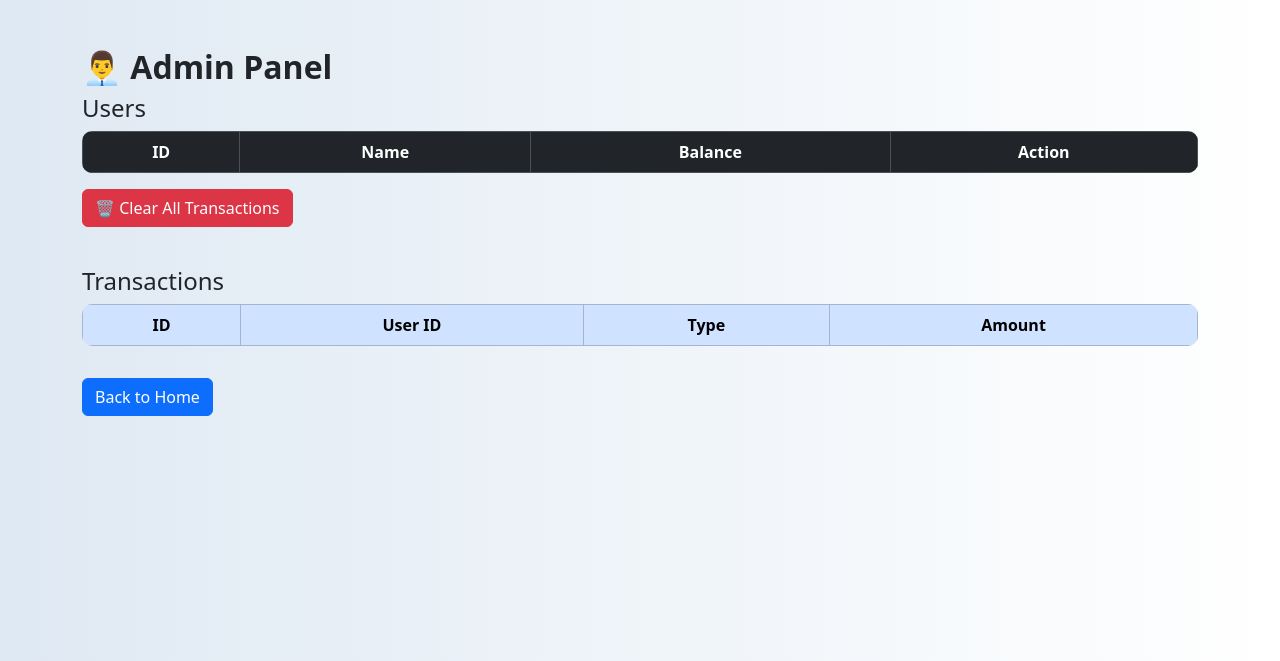
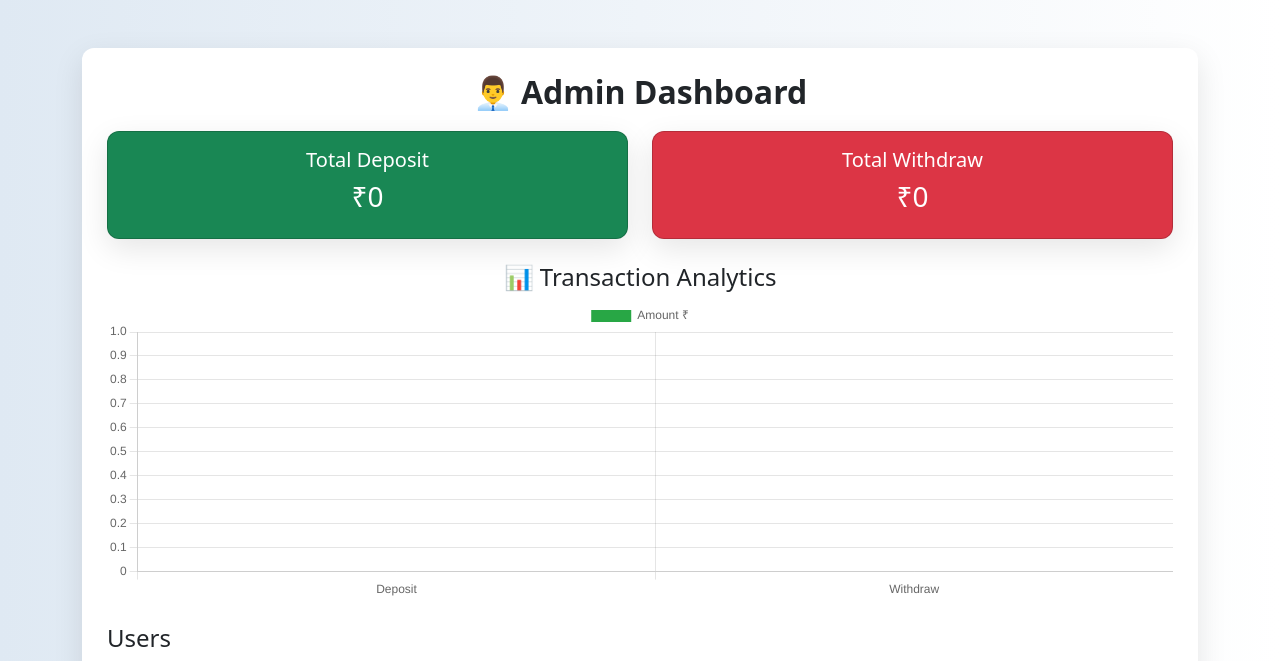
Before and after one commit to eswar-sai-2/small_atm_project, a Flask app: page /admin/dashboard in a window 1280 px wide. Shown: the top 661 px of the page. Run offline with Flask 3, Linux system fonts and the light colour scheme; the visitor is signed in with stand-in values (Sample User, id 1); data that the repository does not hold is empty; parts of the project's set-up code (start-up, migrations or seed data) failed here and were passed over.

Commit message:
Add files via upload

```diff
--- a/templates/admin_dashboard.html
+++ b/templates/admin_dashboard.html
@@ -12,6 +12,13 @@ body{
 background: linear-gradient(to right,#dfe9f3,#ffffff);
 }
 
+.admin-card{
+padding:25px;
+background:white;
+border-radius:12px;
+box-shadow:0 10px 30px rgba(0,0,0,0.1);
+}
+
 .card{
 border-radius:12px;
 box-shadow:0 10px 30px rgba(0,0,0,0.1);
@@ -24,6 +31,8 @@ transform:translateY(-5px);
 
 h2{
 font-weight:bold;
+text-align:center;
+margin-bottom:20px;
 }
 
 .table{
@@ -40,10 +49,34 @@ overflow:hidden;
 
 <div class="admin-card">
 
-<h2>👨‍💼 Admin Panel</h2>
+<h2>👨‍💼 Admin Dashboard</h2>
+
+<!-- ✅ SUMMARY CARDS -->
+<div class="row text-center mb-4">
+
+<div class="col-md-6">
+<div class="card p-3 bg-success text-white">
+<h5>Total Deposit</h5>
+<h3>₹{{ total_deposit }}</h3>
+</div>
+</div>
+
+<div class="col-md-6">
+<div class="card p-3 bg-danger text-white">
+<h5>Total Withdraw</h5>
+<h3>₹{{ total_withdraw }}</h3>
+</div>
+</div>
+
+</div>
+
+<!-- ✅ CHART -->
+<h4 class="mt-4 text-center">📊 Transaction Analytics</h4>
+
+<canvas id="myChart" style="max-height:300px;"></canvas>
 
 <!-- USERS TABLE -->
-<h4>Users</h4>
+<h4 class="mt-4">Users</h4>
 
 <table class="table table-bordered text-center">
 <thead class="table-dark">
@@ -70,6 +103,8 @@ Delete
 {% endfor %}
 </tbody>
 </table>
+
+<!-- CLEAR HISTORY -->
 <a href="/admin/clear_history"
    class="btn btn-danger mb-3"
    onclick="return confirm('Are you sure to delete all transaction history?')">
@@ -107,5 +142,35 @@ Delete
 
 </div>
 
+<!-- ✅ CHART SCRIPT (VERY IMPORTANT) -->
+<script src="https://cdn.jsdelivr.net/npm/chart.js"></script>
+
+<script>
+const deposit = Number("{{ total_deposit | default(0) }}");
+const withdraw = Number("{{ total_withdraw | default(0) }}");
+
+const ctx = document.getElementById('myChart').getContext('2d');
+
+new Chart(ctx, {
+    type: 'bar',
+    data: {
+        labels: ['Deposit', 'Withdraw'],
+        datasets: [{
+            label: 'Amount ₹',
+            data: [deposit, withdraw],
+            backgroundColor: ['#28a745', '#dc3545']
+        }]
+    },
+    options: {
+        responsive: true,
+        scales: {
+            y: {
+                beginAtZero: true
+            }
+        }
+    }
+});
+</script>
+
 </body>
 </html>
```
